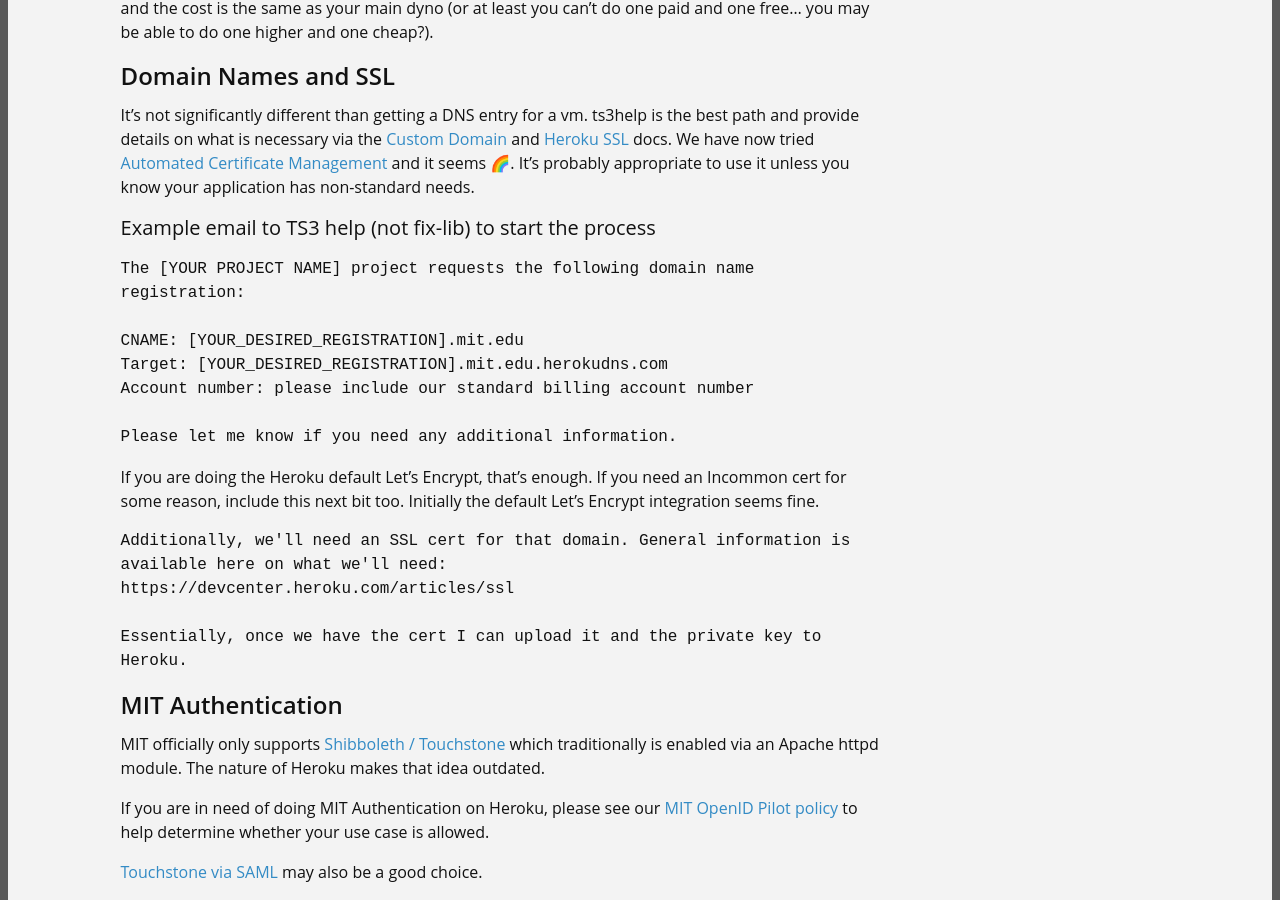
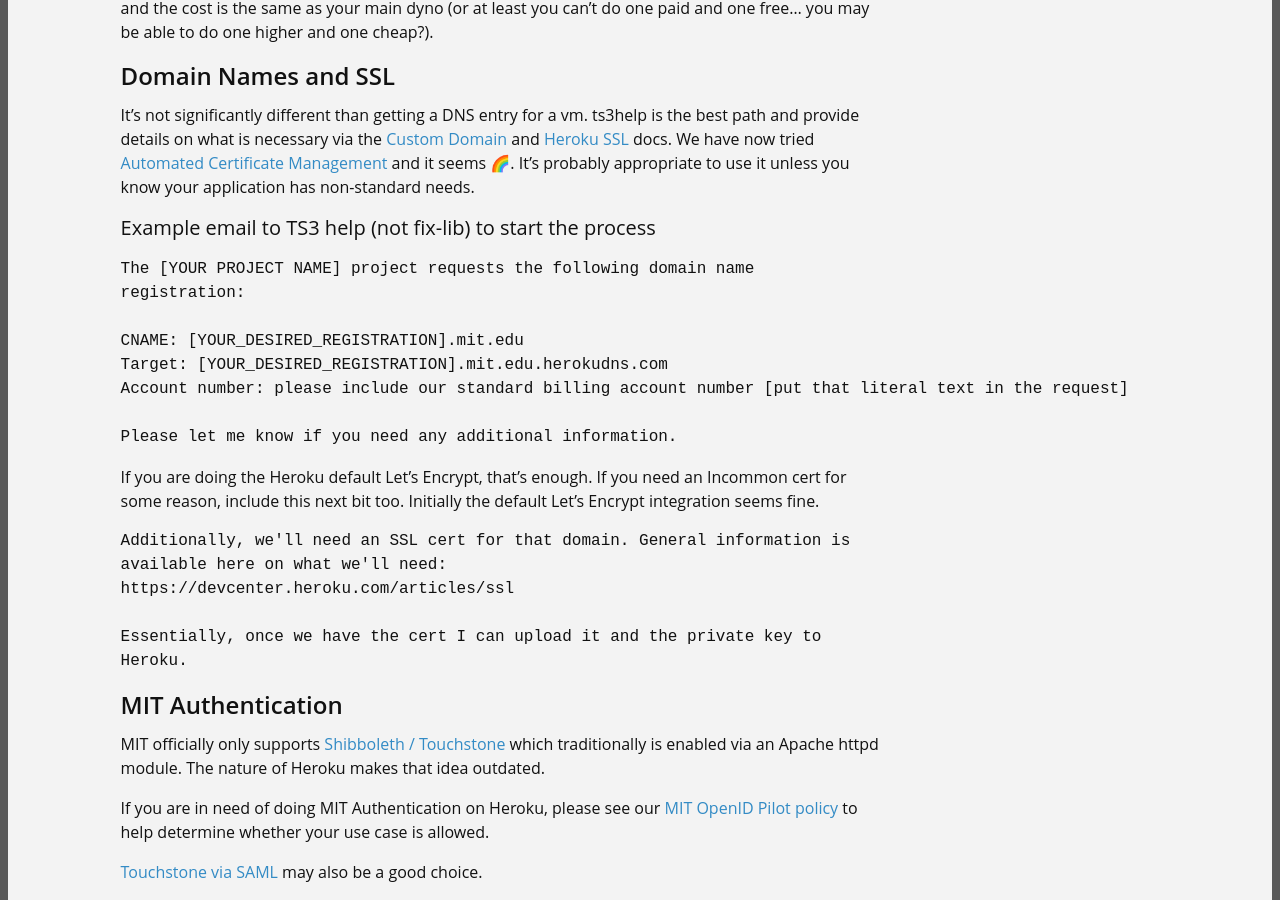
Before and after one commit to MITLibraries/guides, a Jekyll site: the page built from heroku.md, in a window 1280 px wide and 900 px high, scrolled down 3392 px. Built offline with Jekyll 4.4.1, drawn with Linux system fonts in a browser that asks for light colours; emoji names are drawn with the system emoji font; our own code applies the rules of GitHub Pages for plain Markdown files.

Commit message:
update note about account

````diff
--- a/heroku.md
+++ b/heroku.md
@@ -223,7 +223,7 @@
 
 CNAME: [YOUR_DESIRED_REGISTRATION].mit.edu
 Target: [YOUR_DESIRED_REGISTRATION].mit.edu.herokudns.com
-Account number: please include our standard billing account number
+Account number: please include our standard billing account number [put that literal text in the request]
 
 Please let me know if you need any additional information.
 ```
````
